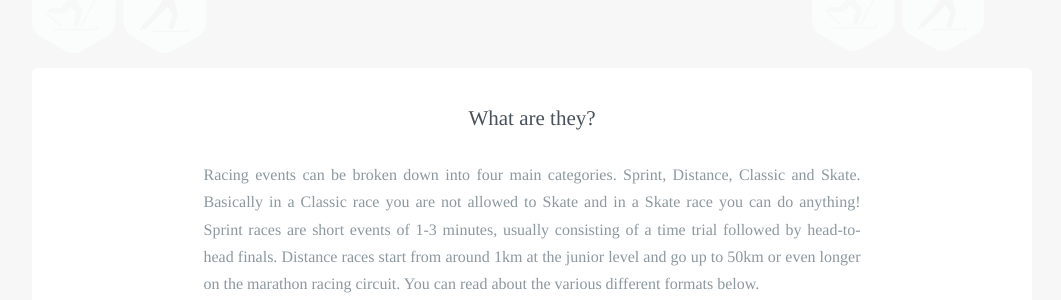
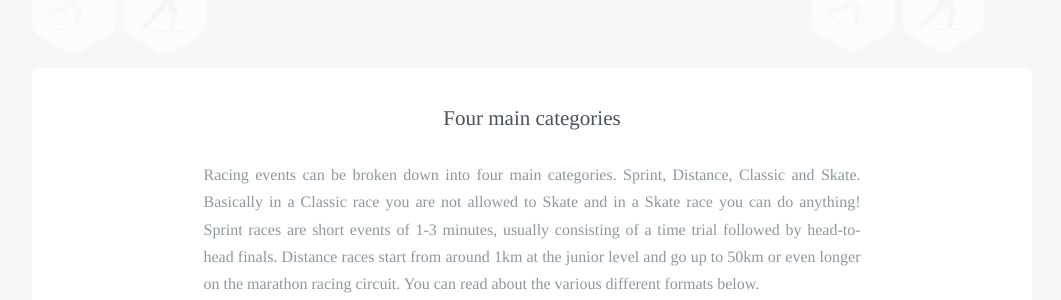
Before and after one commit to robcatto/robcatto.github.io, a Jekyll site: the page built from racing/event-formats/index.html, in a window 1280 px wide and 900 px high. Shown: the part 210-510 px from the top of the window, without its empty margins (108-1169 px from the left). Built offline with Jekyll 4.4.1, drawn with Linux system fonts in a browser that asks for light colours; some web fonts are replaced; Markdown is read by kramdown in place of the engine named in the settings.

Commit message:
Update index.html

```diff
--- a/racing/event-formats/index.html
+++ b/racing/event-formats/index.html
@@ -29,7 +29,7 @@ layout: default
 
 
                 <section class="mobile_section" style="padding-bottom: 40px">
-                    <h3 class="heading__aligned--page" style="text-align: center; padding-top: 38px;">What are they?</h3>
+                    <h3 class="heading__aligned--page" style="text-align: center; padding-top: 38px;">Four main categories</h3>
                     <p class="left__aligned--p">Racing events can be broken down into four main categories. Sprint, Distance, Classic and Skate. Basically in a Classic race you are not allowed to Skate and in a Skate race you can do anything! Sprint races are short events of 1-3 minutes, usually consisting of a time trial followed by head-to-head finals. Distance races start from around 1km at the junior level and go up to 50km or even longer on the marathon racing circuit.  You can read about the various different formats below.
                         <h3 class="heading__aligned--page">Interval Start</h3>
                         <p class="left__aligned--p left__sub--para">In an Interval Start event skiers start at timed intervals, typically 30 seconds for distance and 15 seconds for sprint events. The winner is the skier who records the fastest time for the distance. Skiers are usually seeded into different start groups according to their current rank in the event. Normally the best ranked skiers start at the back of the field, so that they can get information on the skiers starting ahead of them and also so that the race builds to an exciting finish.
```
